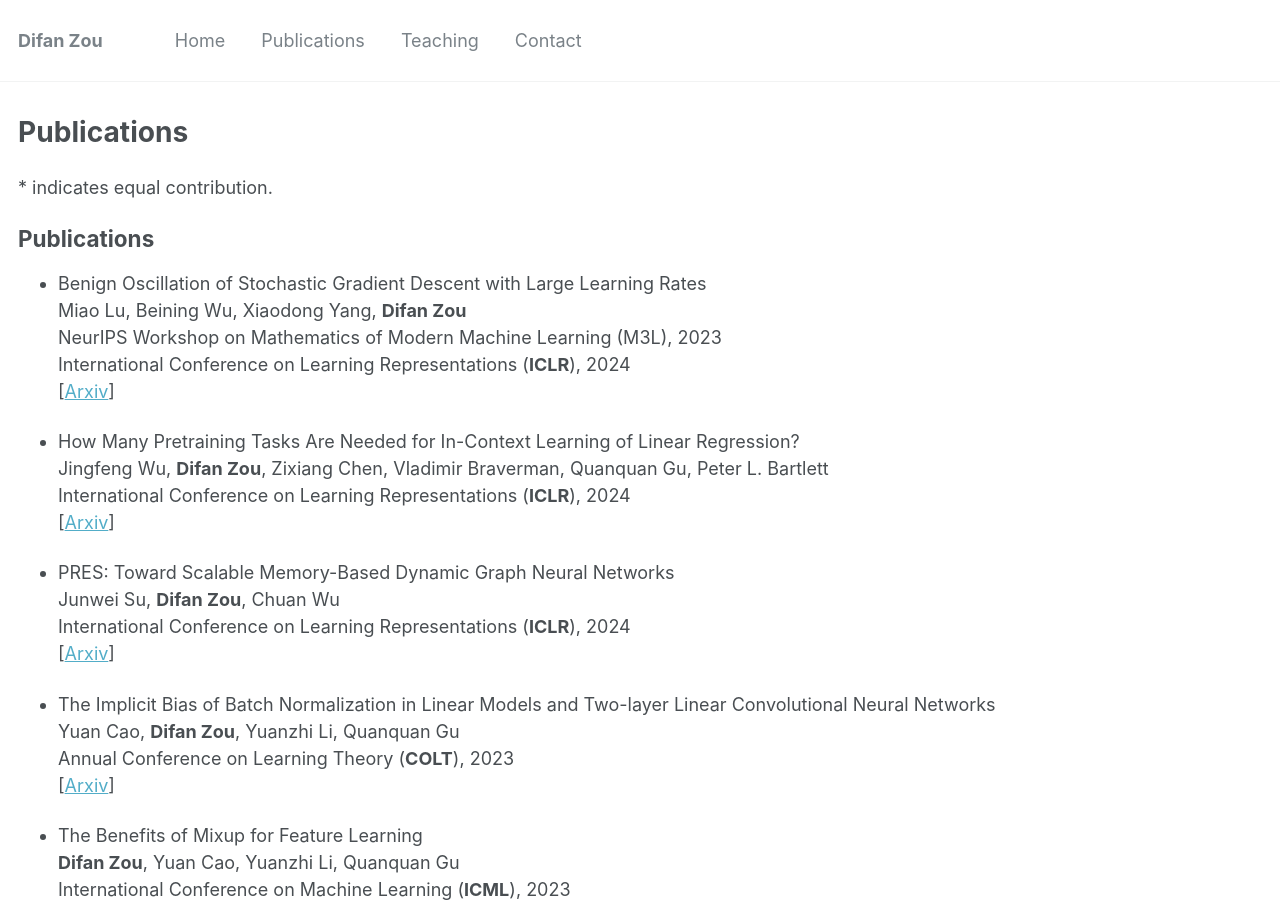
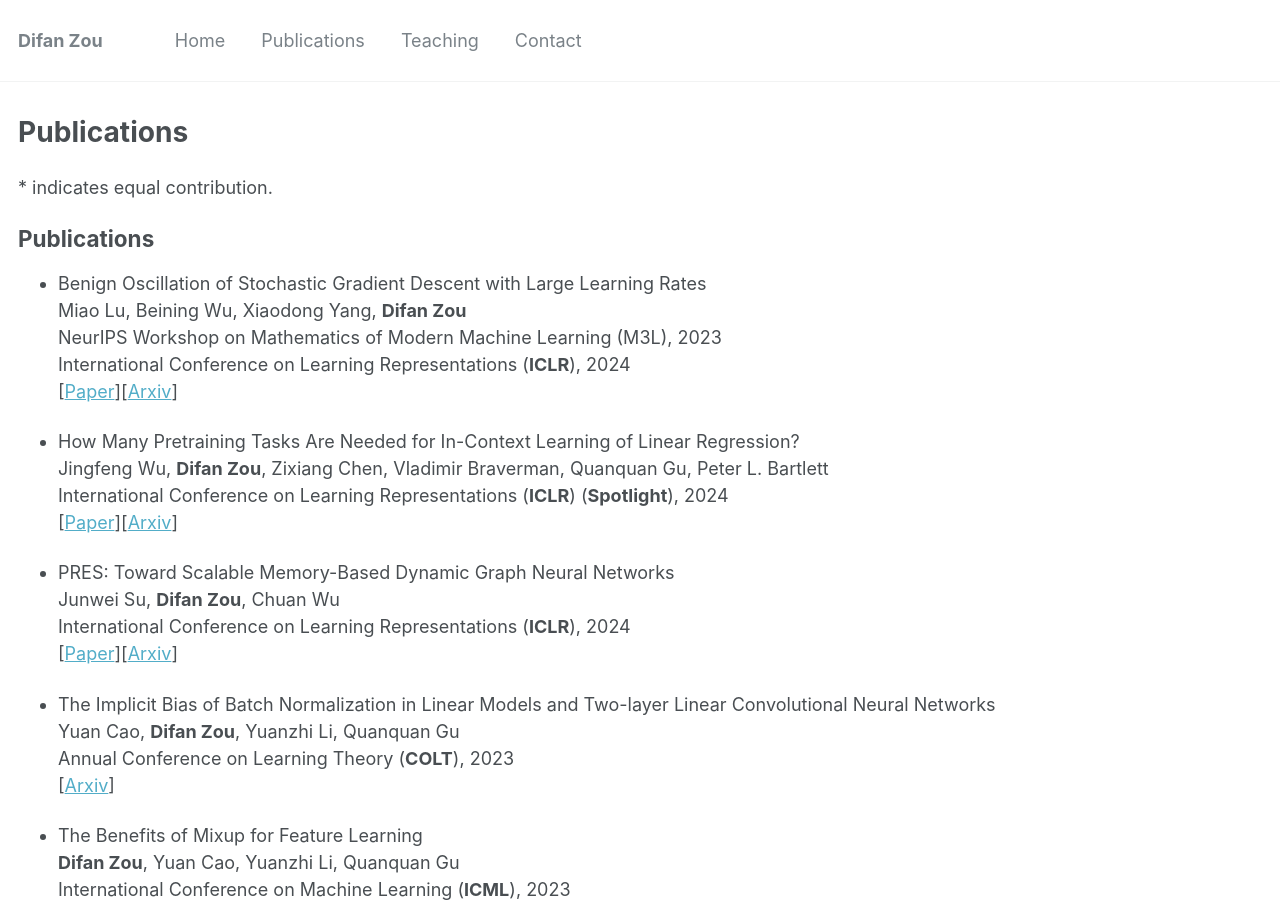
Before and after one commit to difanzou/difanzou.github.io, a Jekyll site: the page built from _pages/publications.md, in a window 1280 px wide and 900 px high. Built offline with Jekyll 4.4.1, drawn with Linux system fonts in a browser that asks for light colours.

Commit message:
add publication

```diff
--- a/_pages/publications.md
+++ b/_pages/publications.md
@@ -13,18 +13,18 @@ author_profile: true
 Miao Lu, Beining Wu, Xiaodong Yang, **Difan Zou**\
 NeurIPS Workshop on Mathematics of Modern Machine Learning (M3L), 2023\
 International Conference on Learning Representations (**ICLR**), 2024 \
-\[[Arxiv](https://arxiv.org/pdf/2310.17074.pdf)\]
+\[[Paper](https://openreview.net/pdf?id=wYmvN3sQpG)\]\[[Arxiv](https://arxiv.org/pdf/2310.17074.pdf)\]
 
 
 * How Many Pretraining Tasks Are Needed for In-Context Learning of Linear Regression?\
 Jingfeng Wu, **Difan Zou**, Zixiang Chen, Vladimir Braverman, Quanquan Gu, Peter L. Bartlett\
-International Conference on Learning Representations (**ICLR**), 2024 \
-\[[Arxiv](https://arxiv.org/pdf/2310.08391.pdf)\]
+International Conference on Learning Representations (**ICLR**) (**Spotlight**), 2024 \
+\[[Paper](https://openreview.net/pdf?id=vSh5ePa0ph)\]\[[Arxiv](https://arxiv.org/pdf/2310.08391.pdf)\]
 
 * PRES: Toward Scalable Memory-Based Dynamic Graph Neural Networks\
 Junwei Su, **Difan Zou**, Chuan Wu\
 International Conference on Learning Representations (**ICLR**), 2024 \
-\[[Arxiv](https://difanzou.github.io/publications/)\]
+\[[Paper](https://openreview.net/pdf?id=gjXor87Xfy)\]\[[Arxiv](https://difanzou.github.io/publications/)\]
 
 
 * The Implicit Bias of Batch Normalization in Linear Models and
```
